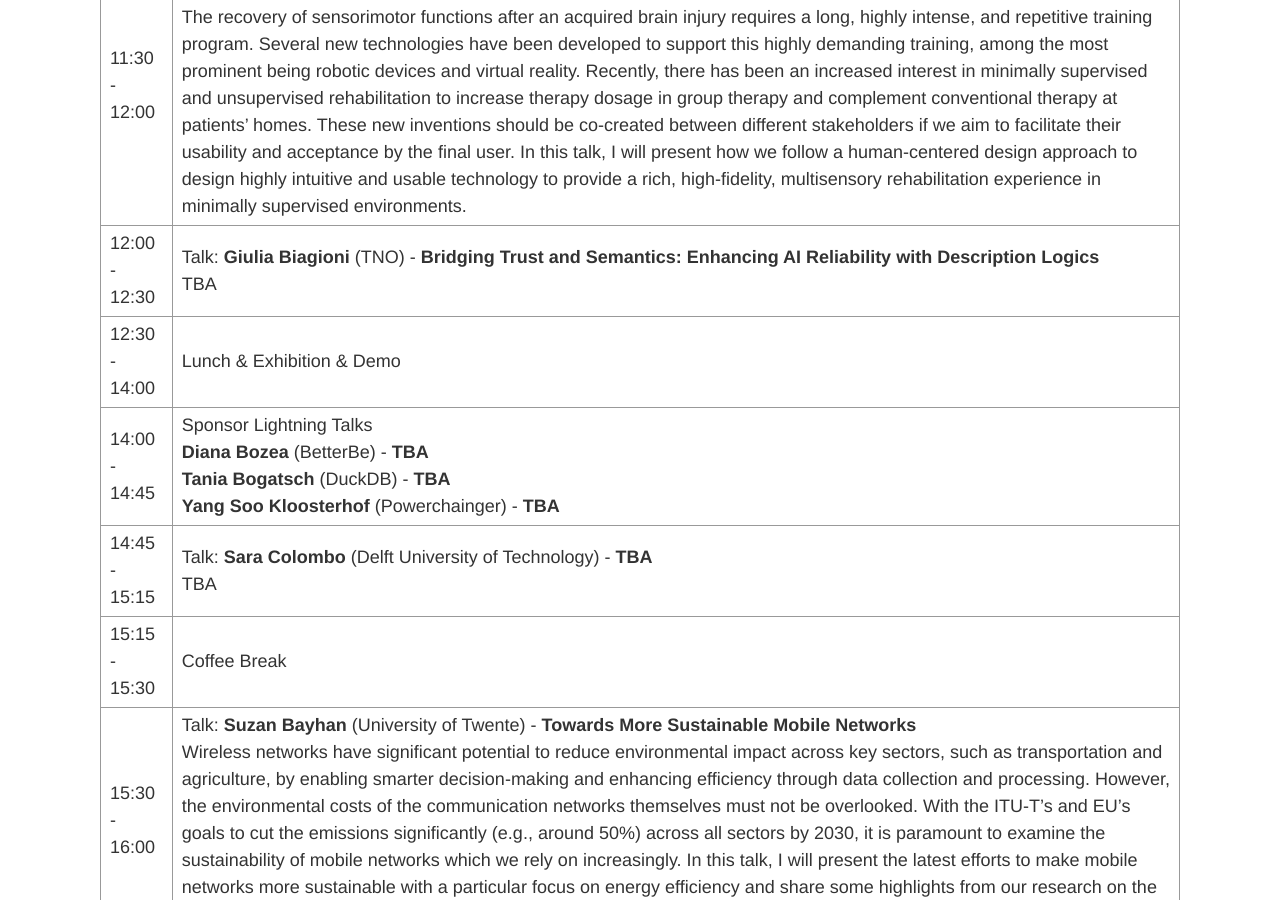
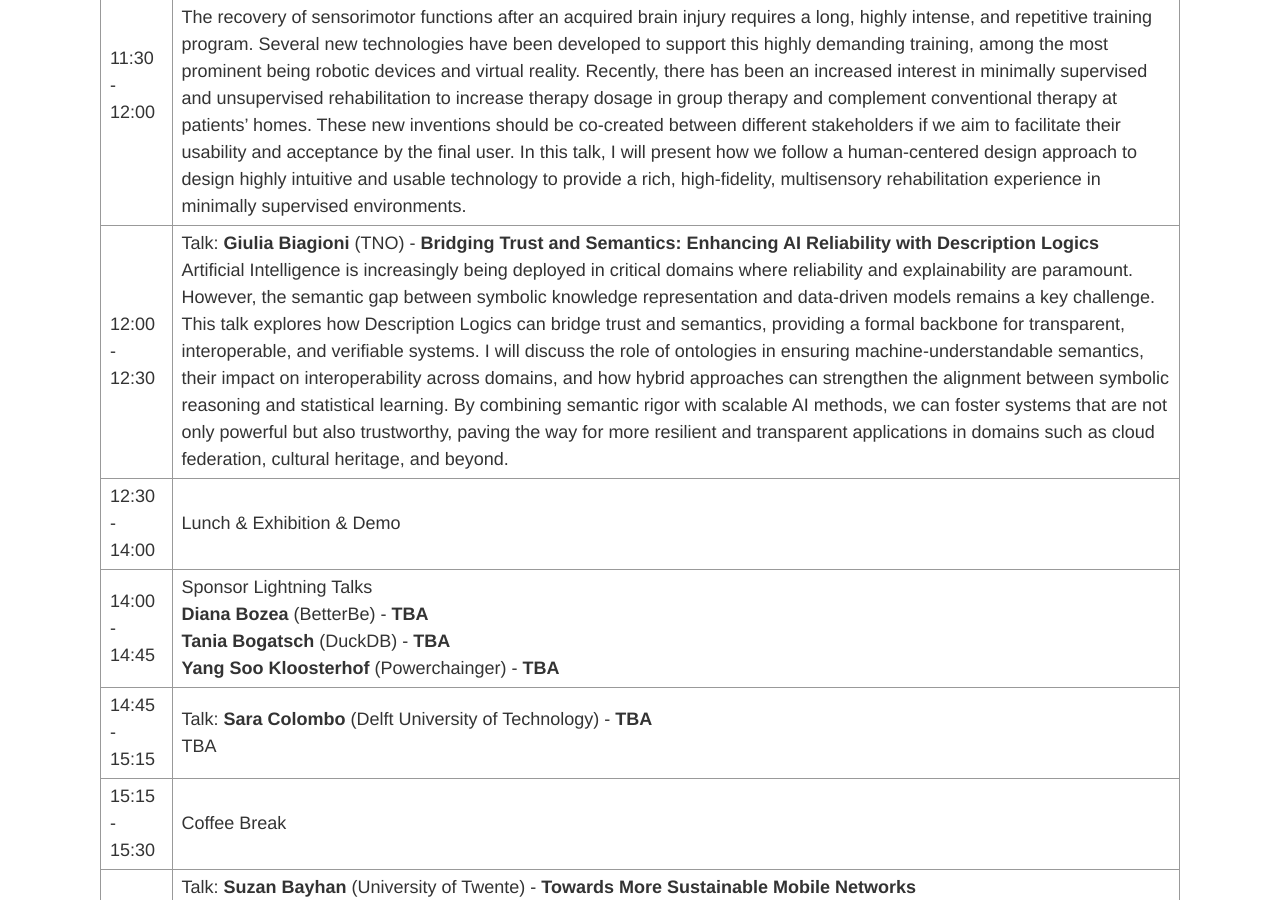
Before and after one commit to alice-and-eve/2025, a Jekyll site: the page built from index.md, in a window 1280 px wide and 900 px high, scrolled down 2251 px. Built offline with Jekyll 4.4.1, drawn with Linux system fonts in a browser that asks for light colours.

Commit message:
Update index.md

```diff
--- a/index.md
+++ b/index.md
@@ -59,7 +59,7 @@ The registration is free and includes coffee breaks, lunch and drinks. We welcom
 | 10:40 - 11:10  | Talk: **Estefania Talavera** (University of Twente) - **Towards human behavior understanding from videos**<br> TBA |
 | 11:10 - 11:30  | Coffee Break |
 | 11:30 - 12:00  | Talk: **Laura Marchal Crespo** (Delft University of Technology) - **Towards usable, meaningful, and sustainable robotic rehabilitation** <br> The recovery of sensorimotor functions after an acquired brain injury requires a long, highly intense, and repetitive training program. Several new technologies have been developed to support this highly demanding training, among the most prominent being robotic devices and virtual reality. Recently, there has been an increased interest in minimally supervised and unsupervised rehabilitation to increase therapy dosage in group therapy and complement conventional therapy at patients’ homes. These new inventions should be co-created between different stakeholders if we aim to facilitate their usability and acceptance by the final user. In this talk, I will present how we follow a human-centered design approach to design highly intuitive and usable technology to provide a rich, high-fidelity, multisensory rehabilitation experience in minimally supervised environments. |
-| 12:00 - 12:30  | Talk: **Giulia Biagioni** (TNO) - **Bridging Trust and Semantics: Enhancing AI Reliability with Description Logics** <br> TBA|
+| 12:00 - 12:30  | Talk: **Giulia Biagioni** (TNO) - **Bridging Trust and Semantics: Enhancing AI Reliability with Description Logics** <br> Artificial Intelligence is increasingly being deployed in critical domains where reliability and explainability are paramount. However, the semantic gap between symbolic knowledge representation and data-driven models remains a key challenge. This talk explores how Description Logics can bridge trust and semantics, providing a formal backbone for transparent, interoperable, and verifiable systems. I will discuss the role of ontologies in ensuring machine-understandable semantics, their impact on interoperability across domains, and how hybrid approaches can strengthen the alignment between symbolic reasoning and statistical learning. By combining semantic rigor with scalable AI methods, we can foster systems that are not only powerful but also trustworthy, paving the way for more resilient and transparent applications in domains such as cloud federation, cultural heritage, and beyond. |
 | 12:30 - 14:00  | Lunch & Exhibition & Demo|
 | 14:00 - 14:45  | Sponsor Lightning Talks <br> **Diana Bozea** (BetterBe) - **TBA** <br> **Tania Bogatsch** (DuckDB) - **TBA** <br> **Yang Soo Kloosterhof** (Powerchainger) - **TBA**|
 | 14:45 - 15:15  | Talk: **Sara Colombo** (Delft University of Technology) - **TBA**<br> TBA |
```
